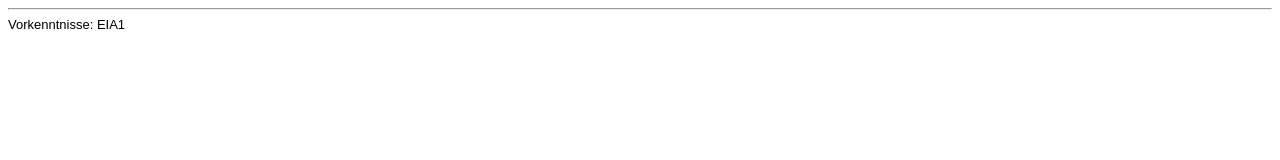
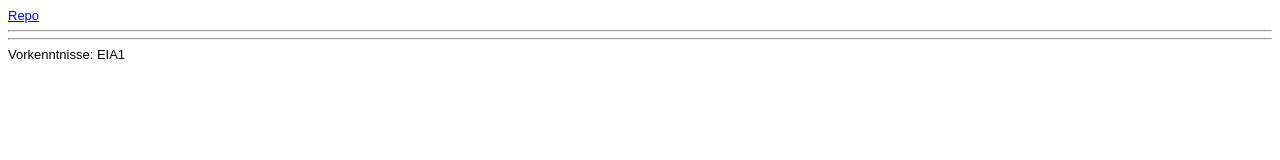
Before and after one commit to melreinhardt/mrhdt.eia2, a plain HTML site: page Steckbrief/steckbrief.htm in a window 1280 px wide. Drawn offline with Linux system fonts and the light colour scheme.

Commit message:
link repo in steckbrief

```diff
--- a/Steckbrief/steckbrief.htm
+++ b/Steckbrief/steckbrief.htm
@@ -12,6 +12,8 @@ body {
 </style>
 </head>
 <body>
+<a href="https://github.com/melreinhardt/mrhdt.eia2" target="_blank">Repo</a>
+<hr>
 	<!-- Hier die Links zu den gelösten Aufgaben einstellen, aktuelle oben, alte stehen lassen! Format: Aufgabenbezeichnung, Datum -->
 
 <hr>
```
